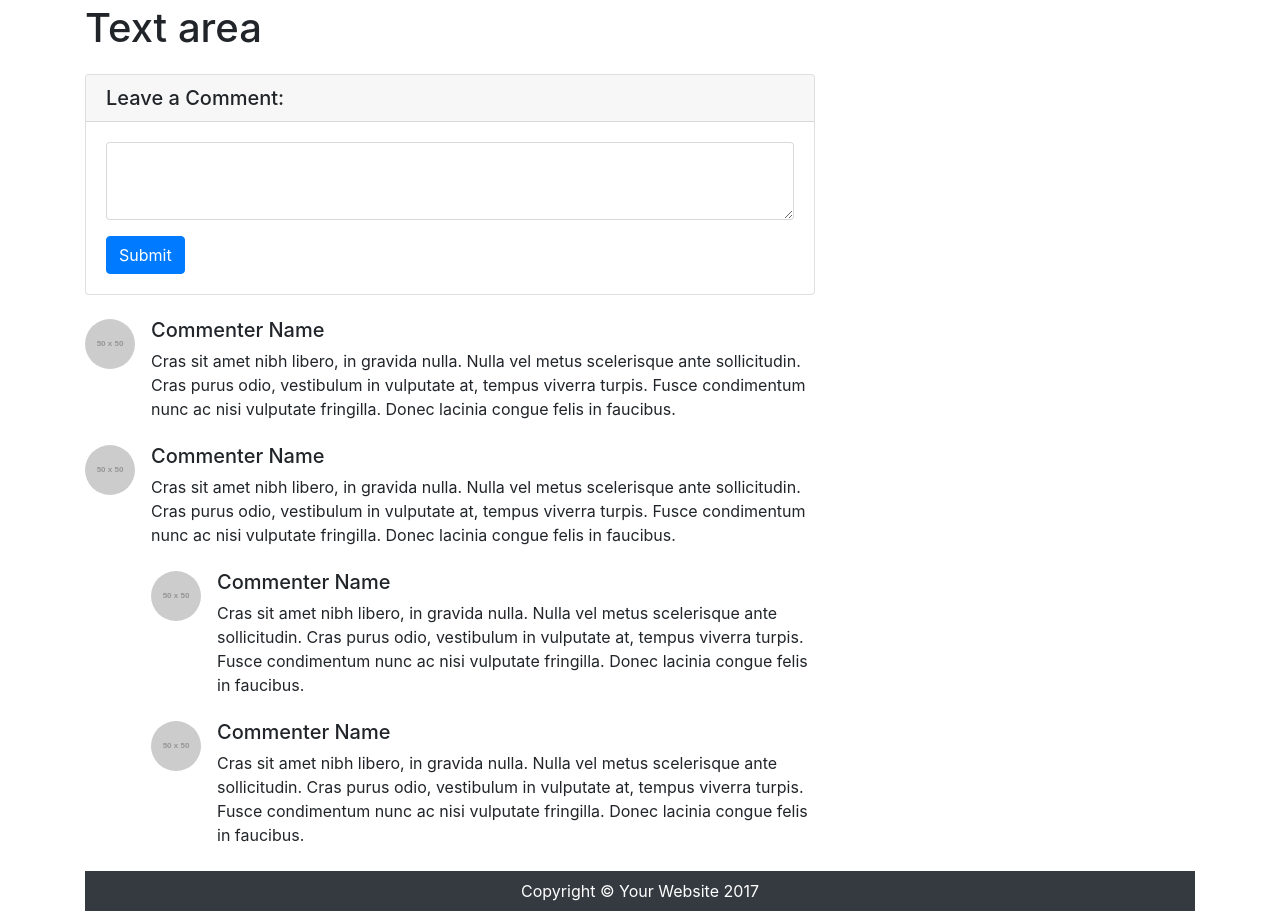
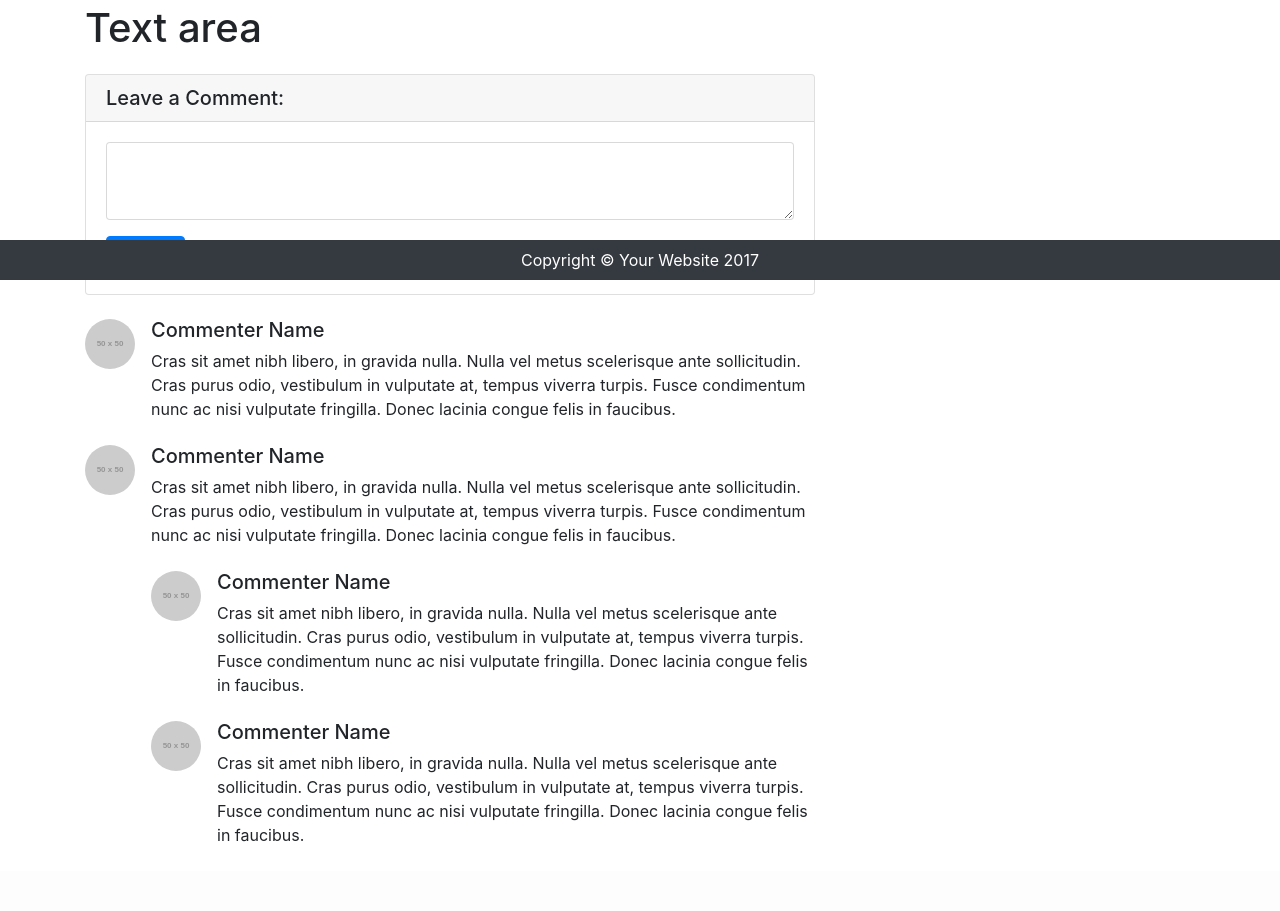
Before and after one commit to dtsyosh/blog-php-mvc, a PHP site: page / in a window 1280 px wide. Shown: the part 520-1431 px from the top of the page. After the commit the page ends 1362 px from the top, so only its background shows below. Run offline with PHP 8.4, Linux system fonts and the light colour scheme; grey boxes labelled with a size stand in for pictures from a placeholder-image service; some libraries are stand-ins or nearby versions.

Commit message:
footer e user model error

```diff
--- a/models/user_model.php
+++ b/models/user_model.php
@@ -21,7 +21,7 @@ class User_Model extends Model {
         foreach ($roles as $role) {
             array_push($data, $this->database->select('SELECT * from roles as r
                 inner join users as u on u.role_id = r.id
-                and u.id = '. $this->id .' and r.name like = '. $role);
+                and u.id = '. $this->id .' and r.name like = '. $role));
 
         }
         return empty($data);
--- a/views/inc/footer.php
+++ b/views/inc/footer.php
@@ -4,10 +4,10 @@
 </div>
 <!-- /.container -->
 
-
+</div>
 <!-- Footer -->
-<footer class="py-2 bg-dark">
-<div class="container">
+<footer class="py-2 bg-dark fixed-bottom">
+<div class="">
   <p class="m-0 text-center text-white">Copyright &copy; Your Website 2017</p>
 </div>
 <!-- /.container -->
```
